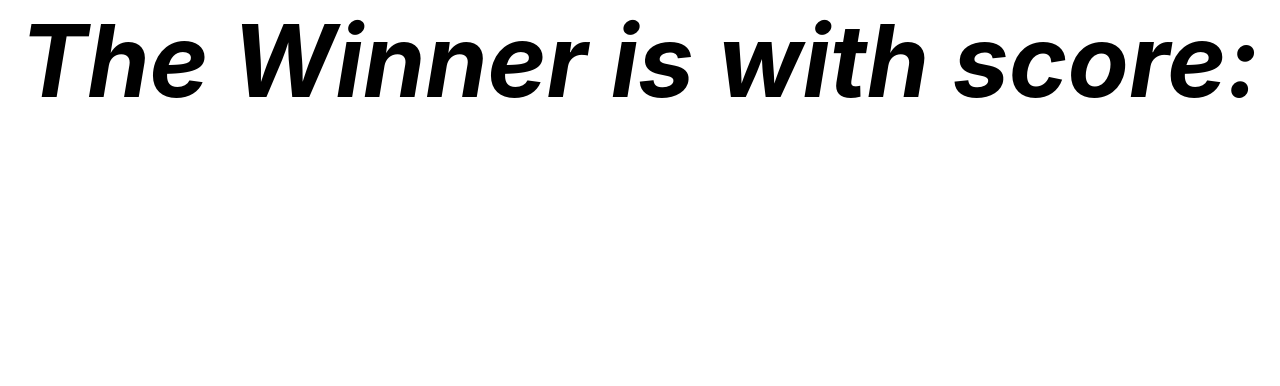
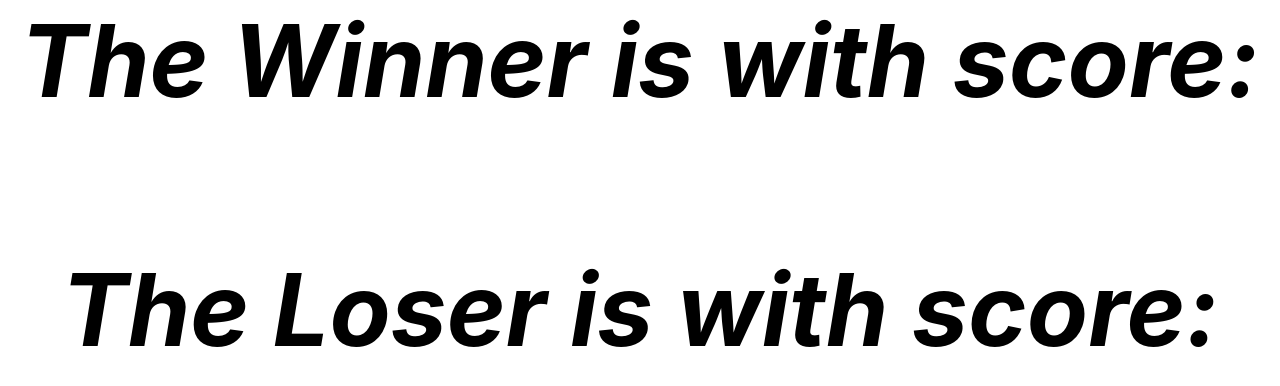
Before and after one commit to hristo10000/Quiz-Game, a React (Create React App) app: page /end in a window 1280 px wide. Shown: the top 386 px of the page. Built offline with nearby package versions, Linux system fonts and the light colour scheme.

Commit message:
Loser info is printed on end game also

```diff
--- a/src/components/EndGame.jsx
+++ b/src/components/EndGame.jsx
@@ -1,16 +1,31 @@
 import React from 'react';
+import cache from '../utils/cache';
 
 function EndGame() {
+  const winner = cache.get('winner');
+  const loser = cache.get('loser');
   return (
+    <>
       <h1>
         The Winner is
         {' '}
-      {localStorage.getItem('winner')}
+        {winner?.username}
         {' '}
         with score:
         {' '}
-      {localStorage.getItem('score')}
+        {winner?.score}
       </h1>
+      <h1>
+        The Loser is
+        {' '}
+        {loser?.username}
+        {' '}
+        with score:
+        {' '}
+        {loser?.score}
+      </h1>
+
+    </>
   );
 }
 
--- a/src/components/Game/Game.jsx
+++ b/src/components/Game/Game.jsx
@@ -3,6 +3,7 @@ import './Game.css';
 import { useParams, useNavigate } from 'react-router-dom';
 import instance from '../../utils/Requests';
 import CustomButton from '../Button/Button';
+import cache from '../../utils/cache';
 
 function Game() {
   const { id, channel } = useParams();
@@ -39,7 +40,13 @@ function Game() {
         }
         if (data.state === 'finished') {
           localStorage.setItem('winner', data.winner.username);
-          if (data.winner.username === data.players[1].username) { localStorage.setItem('score', Object.entries(data.data.score)[0][1]); } else { localStorage.setItem('score', Object.entries(data.data.score)[1][1]); }
+          if (data.winner.username === data.players[1].username) {
+            cache.set('winner', { score: Object.entries(data.data.score)[0][1], username: Object.entries(data.data.score)[0][0] });
+            cache.set('loser', { score: Object.entries(data.data.score)[1][1], username: Object.entries(data.data.score)[1][0] });
+          } else {
+            cache.set('winner', { score: Object.entries(data.data.score)[1][1], username: Object.entries(data.data.score)[1][0] });
+            cache.set('loser', { score: Object.entries(data.data.score)[0][1], username: Object.entries(data.data.score)[0][0] });
+          }
           navigate('/end');
         }
       }
```
Lines whose indentation alone changed are shown as unchanged.
